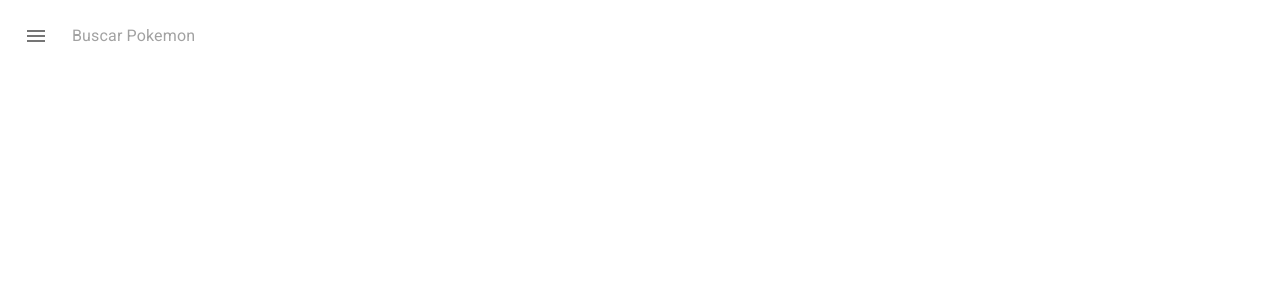
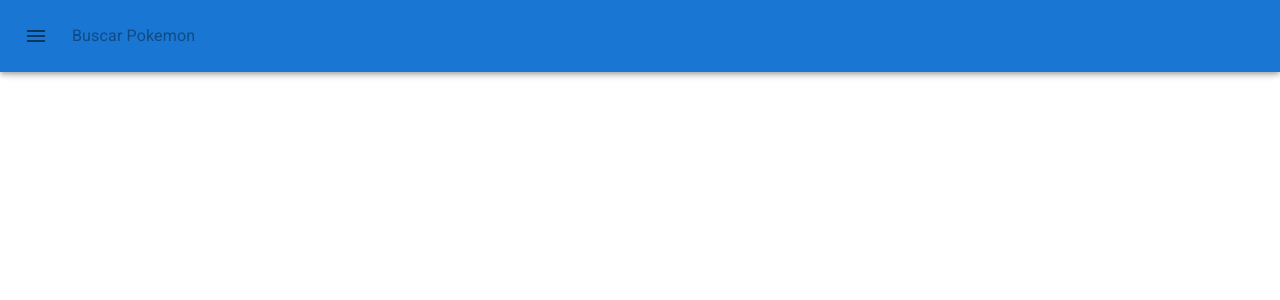
Before and after one commit to JosefinaMor/pokemonPage, a React (Create React App) app: page / in a window 1280 px wide. Shown: the top 300 px of the page. Built offline with nearby package versions, Linux system fonts and the light colour scheme.

Commit message:
trabajando en maquetado de navbar con componentes de MUI

```diff
--- a/src/components/headerComponents/NavBar.jsx
+++ b/src/components/headerComponents/NavBar.jsx
@@ -1,5 +1,7 @@
+import { AppBar } from '@mui/material';
 import IconButton from '@mui/material/IconButton';
 import InputBase from '@mui/material/InputBase';
+import InputAdornment from '@mui/material/InputAdornment';
 import MenuIcon from '@mui/icons-material/Menu';
 import Stack from '@mui/material/Stack';
 import SearchIcon from '@mui/icons-material/Search';
@@ -8,6 +10,7 @@ import SearchIcon from '@mui/icons-material/Search';
 const NavBar = () =>{
   return(
     <>
+      <AppBar>
         <Stack spacing={2} direction="row" p={2} >
           <IconButton>
             <MenuIcon />
@@ -16,10 +19,17 @@ const NavBar = () =>{
             sx={{ ml: 1, flex: 1 }}
             placeholder="Buscar Pokemon"
             inputProps={{ 'aria-label': 'Buscar pokeAPI' }}
+            endAdornment={
+              <InputAdornment position="end">
+                <IconButton>
+                  <SearchIcon color='primary'/>
+                </IconButton>
+              </InputAdornment>
+            }
           >
-          <SearchIcon />
           </InputBase>
         </Stack>
+      </AppBar>
     </>
   )
 }
```
Lines whose indentation alone changed are shown as unchanged.
